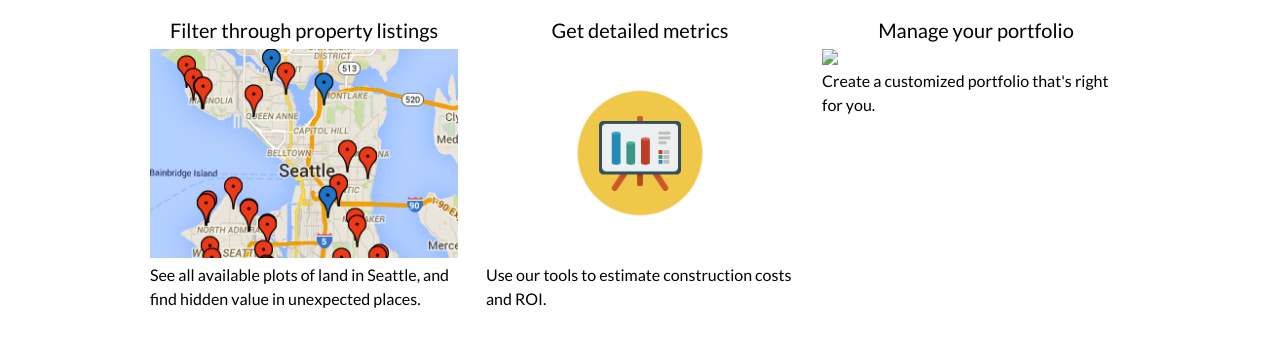
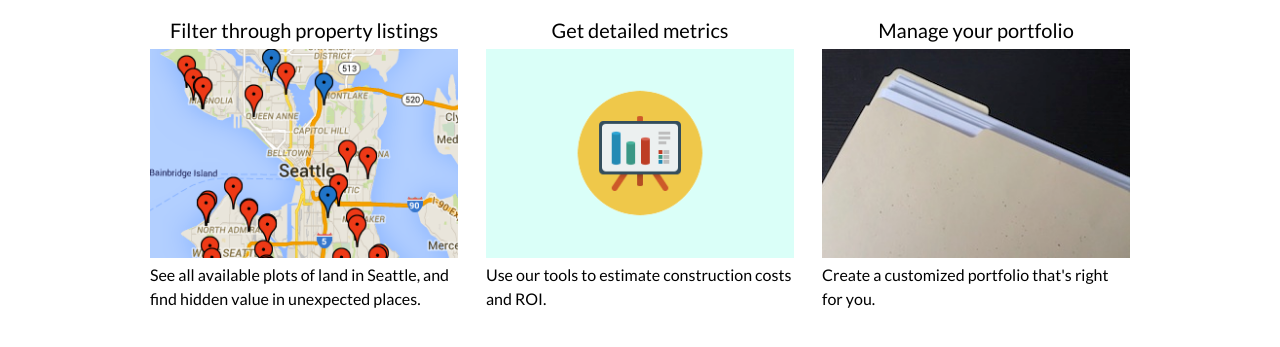
Before and after one commit to jackchua/reinvest, a plain HTML site: page index.html at #!/home in a window 1280 px wide. Shown: the part 537-884 px from the top of the page. Drawn offline with Linux system fonts and the light colour scheme.

Commit message:
home images

```diff
--- a/partials/home.html
+++ b/partials/home.html
@@ -15,12 +15,12 @@
 		</div>
 		<div class="column col4">
 			<h3 class="b5 center">Get detailed metrics</h3>
-			<img src="img/roi.png" />
+			<img src="img/roi-green.png" />
 			<p>Use our tools to estimate construction costs and ROI.</p>
 		</div>
 		<div class="column col4">
 			<h3 class="b5 center">Manage your portfolio</h3>
-			<img src="img/folder.png" />
+			<img src="img/folder.jpg" />
 			<p>Create a customized portfolio that's right for you.</p>
 		</div>
 	</div>
```
